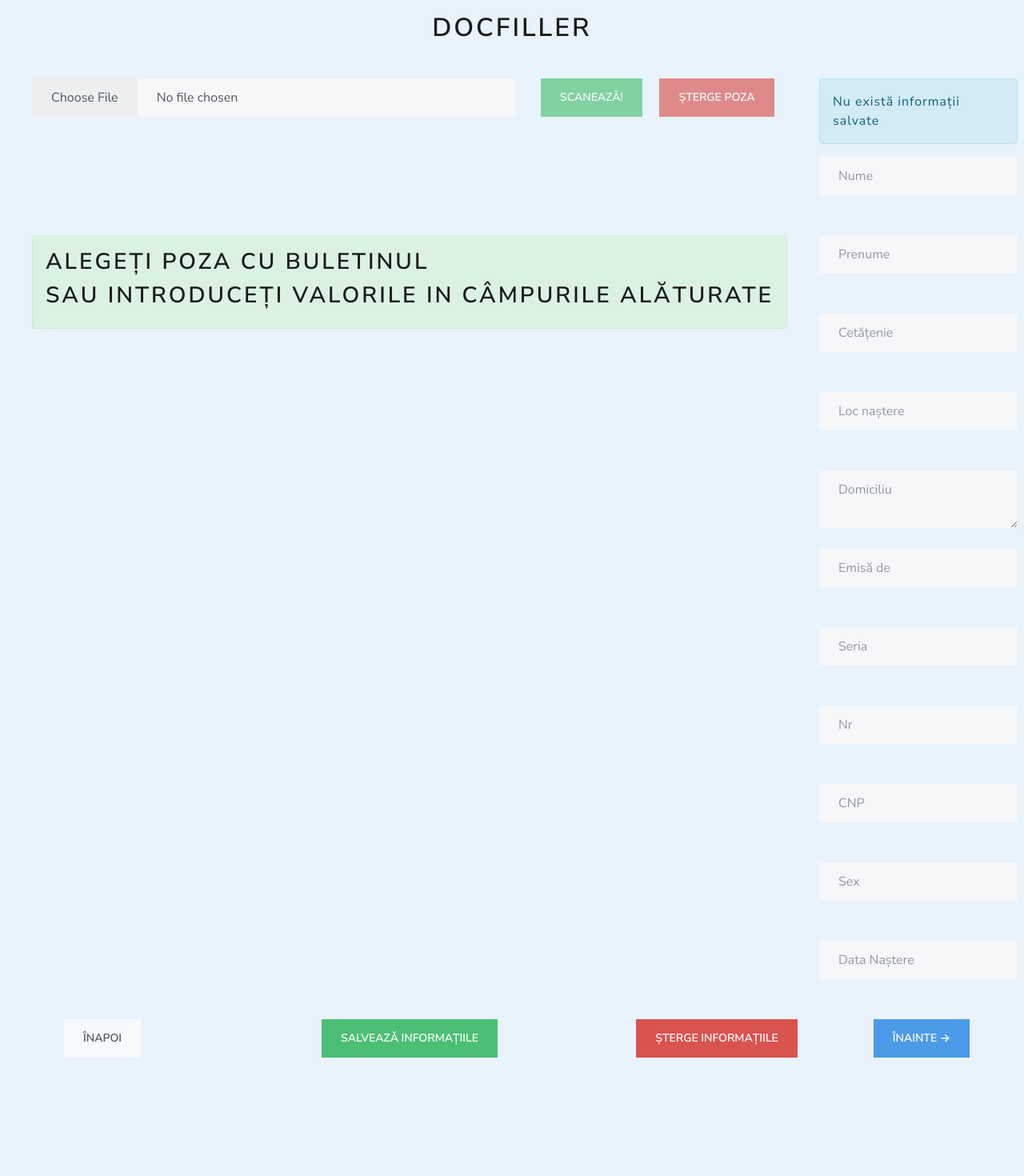
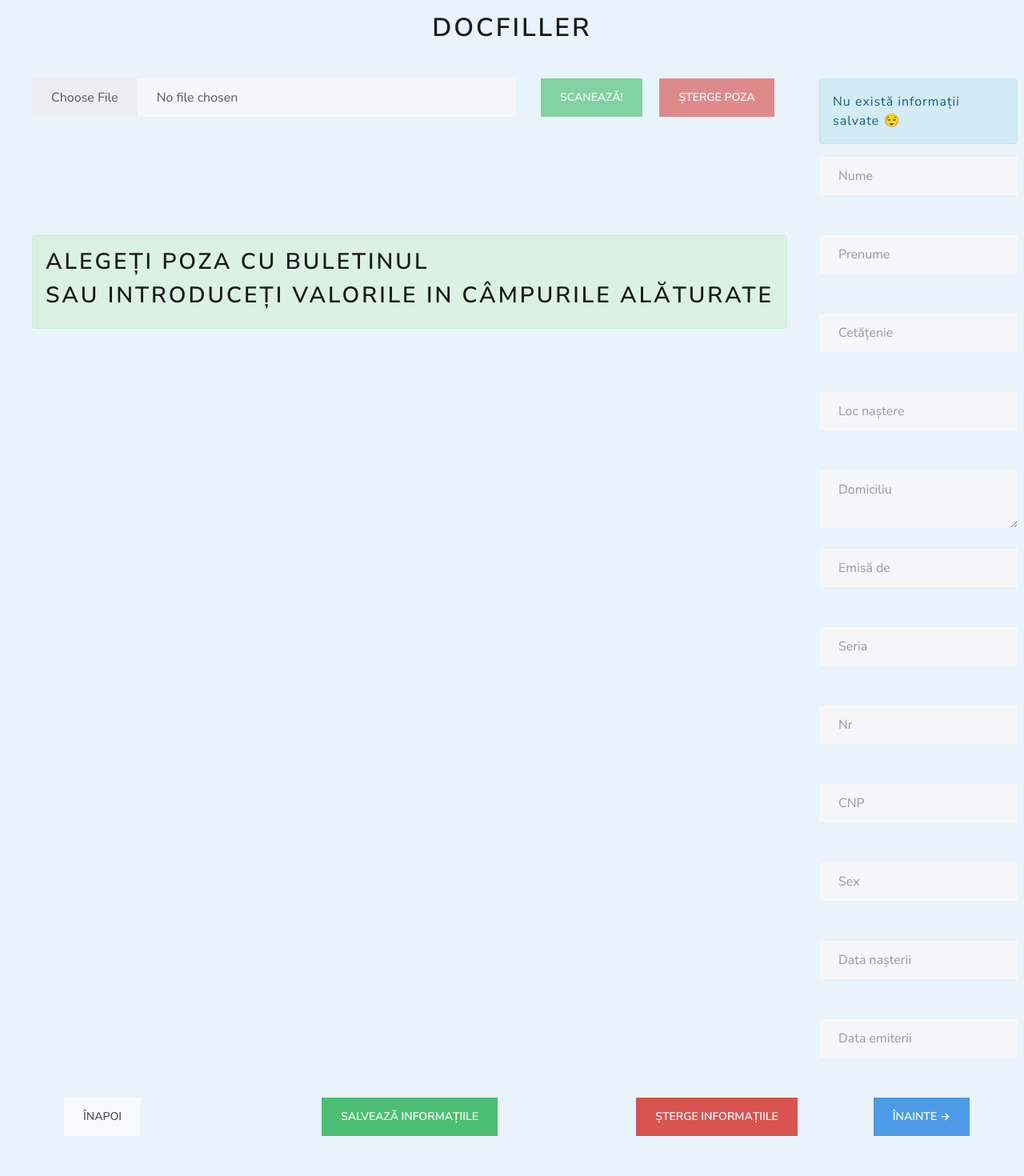
Before and after one commit to andrei8888/DocFillerWeb, a Flask app: page / in a window 1280 px wide. Shown: the whole page at 80% size. Before the commit the page ends 1322 px from the top, so only its background shows below. Run offline with Flask 2, Linux system fonts and the light colour scheme; some libraries are stand-ins or nearby versions.

Commit message:
Home page - added 'dataEliberare'

```diff
--- a/informations.py
+++ b/informations.py
@@ -28,6 +28,7 @@
     person_informations['cnp'] = infos['cnp']
     person_informations['sex'] = infos['sex']
     person_informations['dataNastere'] = infos['dataNastere']
+    person_informations['dataEliberare'] = infos['dataEliberare']
 
 
 def reset():
--- a/static/buttonsHome.js
+++ b/static/buttonsHome.js
@@ -74,6 +74,7 @@
             cnp: $("#cnp").val(),
             sex: $("#sex").val(),
             dataNastere: $("#dataNastere").val(),
+            dataEliberare: $("#dataEliberare").val(),
         };
         $.ajax({
             method : "POST",
@@ -167,6 +168,7 @@
     document.getElementById("cnp").value = infos.cnp;
     document.getElementById("sex").value = infos.sex;
     document.getElementById("dataNastere").value = infos.dataNastere;
+    document.getElementById("dataEliberare").value = infos.dataEliberare;
 }
 
 function sleep(milliseconds) {
@@ -180,14 +182,15 @@
 var RE_nume = new RegExp("^[A-ZĂÎȘȚÂ]{3,}");
 var RE_prenume = new RegExp("^[-A-ZĂÎȘȚÂ']{3,}$");
 var RE_cetatenie = new RegExp("^[A-ZĂÎȘȚÂa-zăîșțâ]{3,} \/ [A-Z]{3}$");
-var RE_locNastere = new RegExp("^Jud.[A-Z]{1,2} Mun.[A-ZĂÎȘȚÂa-zăîșțâ]{3,}$");
-var RE_domiciliu = new RegExp("^Jud.[A-Z]{1,2} Mun.[A-ZĂÎȘȚÂa-zăîșțâ]{3,}\n[A-ZĂÎȘȚÂa-zăîșțâ0-9. ]{3,}$");
+var RE_locNastere = new RegExp("^Jud.[A-Z]{1,2} Mun.[-A-ZĂÎȘȚÂa-zăîșțâ]{3,}$");
+var RE_domiciliu = new RegExp("^Jud.[A-Z]{1,2} Mun.[-A-ZĂÎȘȚÂa-zăîșțâ]{3,}\n[A-ZĂÎȘȚÂa-zăîșțâ0-9. ]{3,}$");
 var RE_emis = new RegExp("^[-A-ZĂÎȘȚÂa-zăîșțâ. ]{3,}$");
 var RE_seria = new RegExp("^[A-Z]{1,2}$");
 var RE_nr = new RegExp("^\\d{6}$");
 var RE_cnp = new RegExp("^\\d{13}$");
 var RE_sex = new RegExp("^(Masculin)|(Feminin)$");
 var RE_dataNastere = new RegExp("^((([0-2]\\d)|(3[0-1]))\\.((0[1-9])|(1[0-2]))\\.((19\\d\\d)|(20[0-2]\\d)))$");
+var RE_dataEliberare = new RegExp("^((([0-2]\\d)|(3[0-1]))\\.((0[1-9])|(1[0-2]))\\.((\\d\\d)))$");
 
 
 function checkInfos() {
@@ -202,7 +205,8 @@
         (RE_nr.test($("#nr").val())) &&
         (RE_cnp.test($("#cnp").val())) &&
         (RE_sex.test($("#sex").val())) &&
-        (RE_dataNastere.test($("#dataNastere").val()));
+        (RE_dataNastere.test($("#dataNastere").val())) &&
+        (RE_dataEliberare.test($("#dataEliberare").val()));
     return good;
 }
 
@@ -216,7 +220,8 @@
         $("#nr").val() === "" &&
         $("#cnp").val() === "" &&
         $("#sex").val() === "" &&
-        $("#dataNastere").val() === "";
+        $("#dataNastere").val() === "" &&
+        $("#dataEliberare").val() ==="";
 }
 
 function showWhichError() {
@@ -264,6 +269,10 @@
         document.getElementById("dataNastere").classList.add("is-valid");
     else
         document.getElementById("dataNastere").classList.add("is-invalid");
+    if(RE_dataEliberare.test($("#dataEliberare").val()))
+        document.getElementById("dataEliberare").classList.add("is-valid");
+    else
+        document.getElementById("dataEliberare").classList.add("is-invalid");
 }
 
 function allInfosGood() {
--- a/static/styles/grid.css
+++ b/static/styles/grid.css
@@ -1,7 +1,7 @@
 .parent_home {
     display: grid;
     grid-template-columns: repeat(5, 1fr);
-    grid-template-rows: repeat(14, 1fr);
+    grid-template-rows: repeat(15, 1fr);
     grid-column-gap: 0px;
     grid-row-gap: 0px;
 }
@@ -25,10 +25,11 @@
 .div14 { grid-area: 11 / 5 / 12 / 6; }
 .div15 { grid-area: 12 / 5 / 13 / 6; }
 .div16 { grid-area: 13 / 5 / 14 / 6; }
-.div17 { grid-area: 14 / 1 / 15 / 2; }
-.div18 { grid-area: 14 / 2 / 15 / 4; }
-.div19 { grid-area: 14 / 4 / 15 / 5; }
-.div20 { grid-area: 14 / 5 / 15 / 6; }
+.div17 { grid-area: 15 / 1 / 16 / 2; }
+.div18 { grid-area: 15 / 2 / 16 / 4; }
+.div19 { grid-area: 15 / 4 / 16 / 5; }
+.div20 { grid-area: 15 / 5 / 16 / 6; }
+.div23 { grid-area: 14 / 5 / 14 / 6; }
 
 form {
     display: grid;
--- a/templates/home.html
+++ b/templates/home.html
@@ -36,13 +36,13 @@
         </div>
         <div class="div22 me-2 my-0">
             <div class="alert alert-success hidden_info" id="saveSuccess">
-                <strong>Informațiile au fost salvate cu succes!</strong>
+                <strong>Informațiile au fost salvate cu succes 😀</strong>
             </div>
             <div class="alert alert-danger hidden_info" id="saveError">
-                <strong>Informațiile nu sunt valide!</strong>
+                <strong>Informațiile nu sunt valide 😞</strong>
             </div>
             <div class="alert alert-info" id="saveEmpty">
-                <strong>Nu există informații salvate</strong>
+                <strong>Nu există informații salvate 😌</strong>
             </div>
         </div>
         <div class="div21 mx-4 hidden_elem my-2" >
@@ -93,7 +93,10 @@
             </datalist>
         </div>
         <div class="div16 me-2 my-0">
-            <input type="text" class="form-control infos" placeholder="Data Naștere" id="dataNastere" >
+            <input type="text" class="form-control infos" placeholder="Data nașterii" id="dataNastere" >
+        </div>
+        <div class="div23 me-2 my-0">
+            <input type="text" class="form-control infos" placeholder="Data emiterii" id="dataEliberare" >
         </div>
         <div class="div17 mx-auto">
             <button type="button" class="btn btn-light disabled">Înapoi</button>
```
Also changed, not shown: 1 other file.
